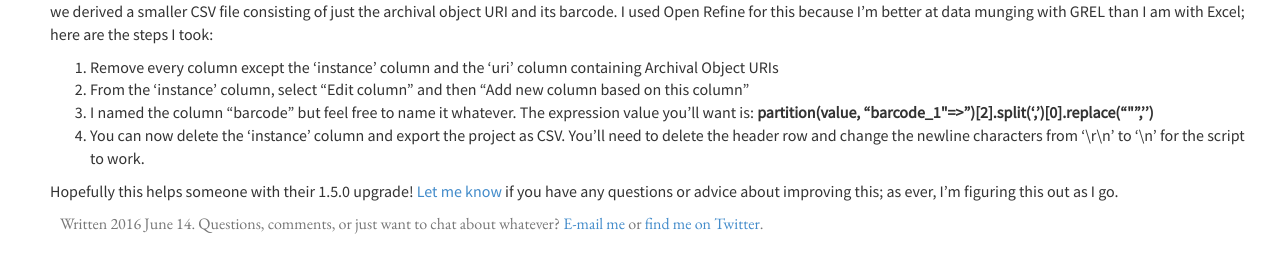
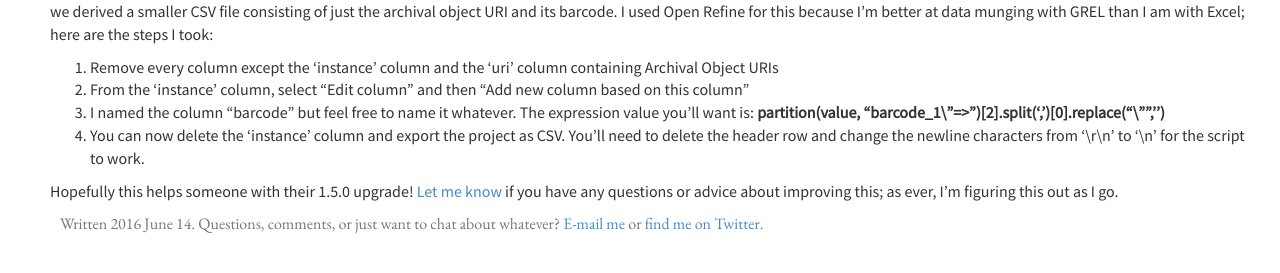
Before and after one commit to jackflaps/jackflaps.github.io, a Jekyll site: the page built from _posts/2016-06-14-fix-top-containers.md, in a window 1280 px wide. Shown: the part 363-636 px from the top of the page. Built offline with Jekyll 4.4.1, drawn with Linux system fonts in a browser that asks for light colours.

Commit message:
escape characters

```diff
--- a/_posts/2016-06-14-fix-top-containers.md
+++ b/_posts/2016-06-14-fix-top-containers.md
@@ -13,7 +13,7 @@ You can run the CSV report that the container conversion job generates as input
 
 1. Remove every column except the 'instance' column and the 'uri' column containing Archival Object URIs
 2. From the 'instance' column, select "Edit column" and then "Add new column based on this column"
-3. I named the column "barcode" but feel free to name it whatever. The expression value you'll want is: **partition(value, "barcode_1\"=>")[2].split(',')[0].replace("\"",'')**
+3. I named the column "barcode" but feel free to name it whatever. The expression value you'll want is: **partition(value, "barcode_1\\"=>")[2].split(',')[0].replace("\\"",'')**
 4. You can now delete the 'instance' column and export the project as CSV. You'll need to delete the header row and change the newline characters from '\r\n' to '\n' for the script to work.
 
 Hopefully this helps someone with their 1.5.0 upgrade! [Let me know](mailto:kevin@jackflaps.net) if you have any questions or advice about improving this; as ever, I'm figuring this out as I go.
```
